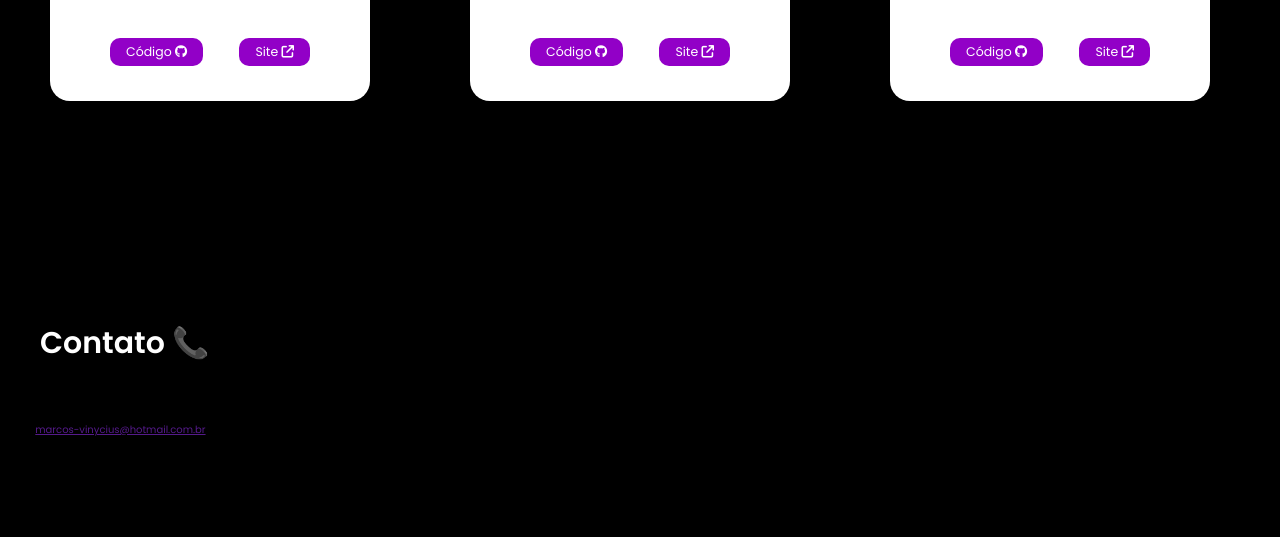
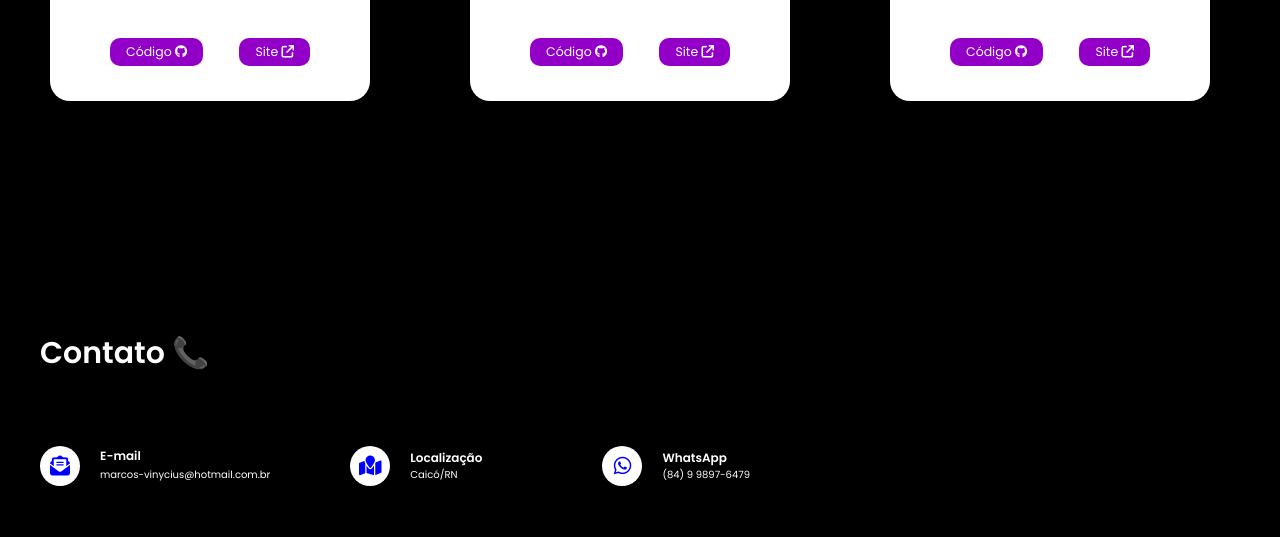
Before and after one commit to marcosvinyciuslima/meu_portifolio, a plain HTML site: page index.html in a window 1280 px wide. Shown: the part 2119-2656 px from the top of the page. Drawn offline with Linux system fonts and the light colour scheme.

Commit message:
Alterações no estilo

```diff
--- a/style.css
+++ b/style.css
@@ -470,17 +470,66 @@ body {
     height: 40vh;
     width: 100%;
     background: var(--color-black);
+    color: var(--color-white);
 }
 
 .contact-icon-content h2 {
-    margin: 3rem;
-    padding: 1rem;
+    margin: 3rem 3rem 3rem 0rem;
+    padding: 1rem 1rem 1rem 0rem;
     font-size: 3rem;
     color: var(--color-white);
 }
 
 .contact-icons-wrapper {
+    display: flex;
+    align-items: center;
+    flex-direction: row;
+}
 
+.contact-icon-content {
+    display: flex;
+    flex-direction: row;
+    align-items: center;
+    margin: 0rem 3rem;
+    padding: 1rem;
+}
+
+.contact-icon {
+    height: 40px;
+    width: 40px;
+    display: flex;
+    justify-content: center;
+    align-items: center;
+    margin-right: 2rem;
+    background: var(--color-white);
+    padding: 1rem;
+    border-radius: 50%;
+}
+
+.contact-icon i {
+    font-size: 2rem;
+    color: var(--color-blue);
+}
+
+.contact-info span {
+    font-size: 1.2rem;
+    font-weight: bold;
+}
+
+.contact-info p {
+    margin: .25rem 0 rem;
+}
+
+.contact-info a {
+    display: block;
+    margin: .25rem 0rem;
+    text-decoration: none;
+    color: var(--color-white);
+}
+
+.contact-info a:hover {
+    transition: color .6s ease;
+   color: var(--color-blue);
 }
 
 @keyframes written_text {
```
